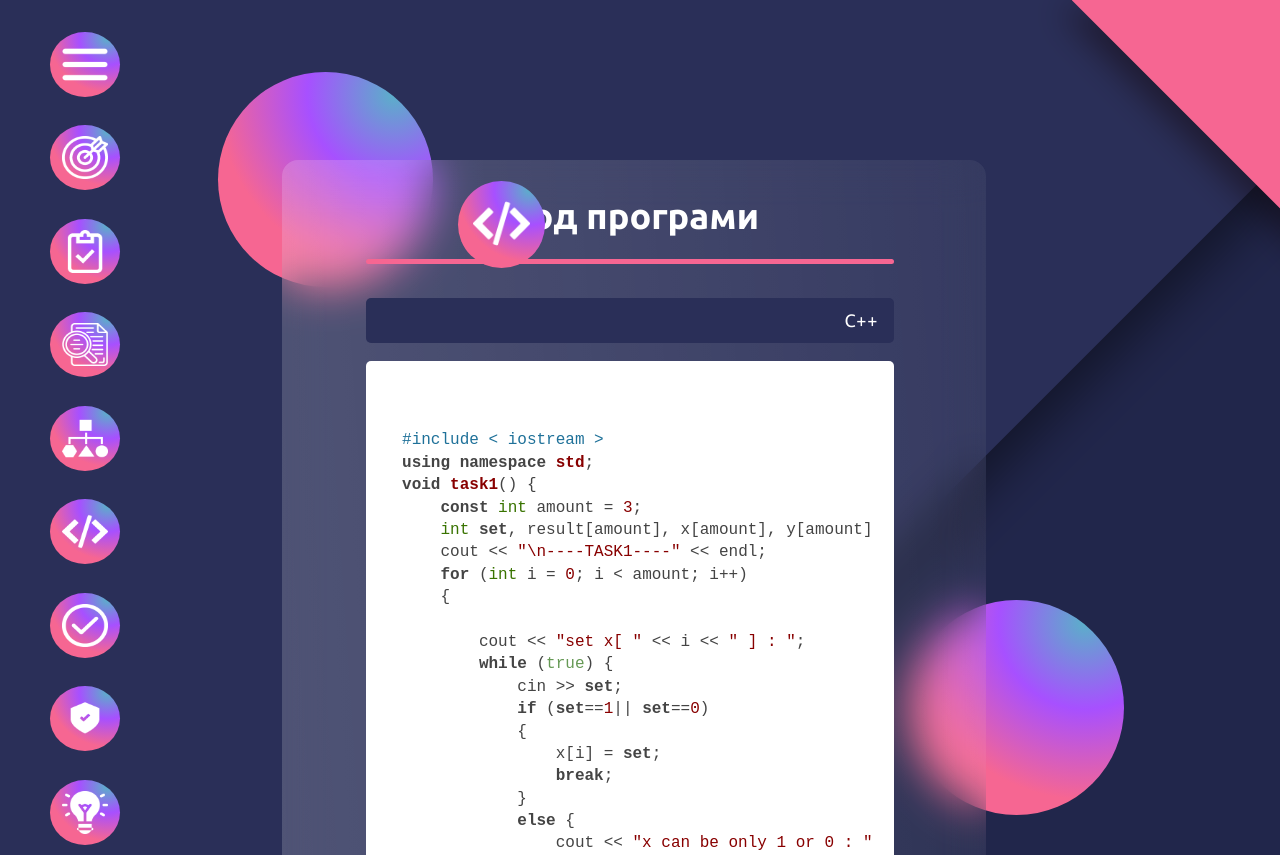
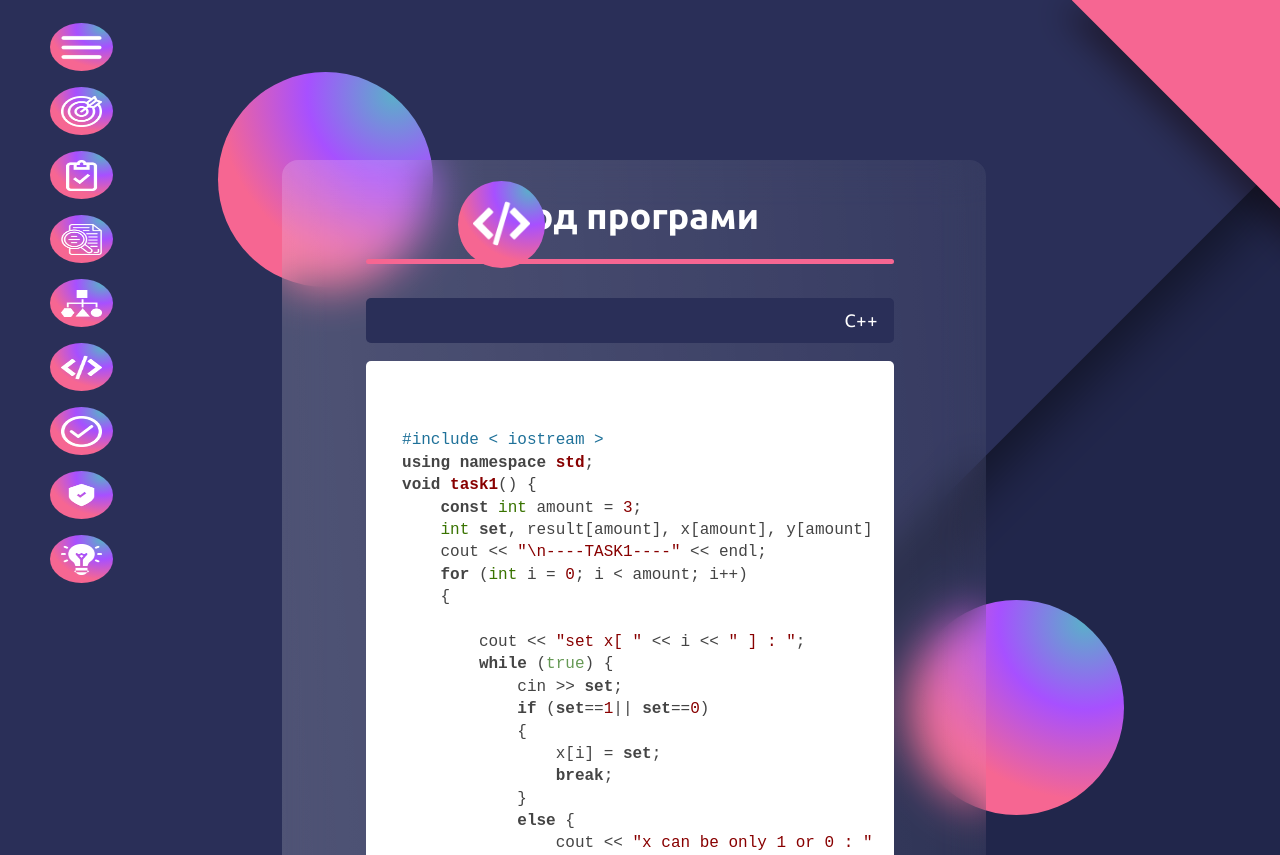
Before and after one commit to FravinCustodianStudent/Op__hlobal, a website built with Parcel: page Lab2/Code.html in a window 1280 px wide. Shown: the top 855 px of the page. Built offline with nearby package versions, Linux system fonts and the light colour scheme.

Commit message:
LAb 5, 6*

```diff
--- a/Lab1/Lab.css
+++ b/Lab1/Lab.css
@@ -33,12 +33,7 @@
   margin-top: 16%;
   margin-left: 18%;
 }
-.manuelementq{
-  position: relative;
-  height: 65%;
-  width: 65%;
-  margin: 0 auto;
-}
+
 .mtext{
   position: absolute;
   font-family: 'Ubuntu', sans-serif;
@@ -72,20 +67,6 @@
   flex-direction: column;
   z-index: 2;
 }
-.gradieninputsqz{
-  background: radial-gradient(82.92% 82.92% at 81.99% 10.25%, #5AB0C9 0%, #A750FF 48.8%, #F66692 99.48%);
-  border-radius: 50%;
-  /*  left:27px;
-    top:26px;*/
-  width: 20%;
-  justify-content: center;
-  margin-top: 9%;
-  height: 105%;
-  display: flex;
-  flex-direction: column;
-  position: relative;
-}
-
 .hovertext,.gradieninputsqz{
   box-sizing: border-box;
 }
--- a/Lab2/Lab.css
+++ b/Lab2/Lab.css
@@ -45,12 +45,6 @@
   margin-top: 16%;
   margin-left: 18%;
 }
-.manuelementq{
-  position: relative;
-  height: 65%;
-  width: 65%;
-  margin: 0 auto;
-}
 .mtext{
   position: absolute;
   font-family: 'Ubuntu', sans-serif;
@@ -84,20 +78,6 @@
   flex-direction: column;
   z-index: 2;
 }
-.gradieninputsqz{
-  background: radial-gradient(82.92% 82.92% at 81.99% 10.25%, #5AB0C9 0%, #A750FF 48.8%, #F66692 99.48%);
-  border-radius: 50%;
-  /*  left:27px;
-    top:26px;*/
-  width: 20%;
-  justify-content: center;
-  margin-top: 9%;
-  height: 105%;
-  display: flex;
-  flex-direction: column;
-  position: relative;
-}
-
 .hovertext,.gradieninputsqz{
   box-sizing: border-box;
 }
--- a/Lab3/Lab.css
+++ b/Lab3/Lab.css
@@ -80,12 +80,6 @@
   margin-top: 16%;
   margin-left: 18%;
 }
-.manuelementq{
-  position: relative;
-  height: 65%;
-  width: 65%;
-  margin: 0 auto;
-}
 .mtext{
   position: absolute;
   font-family: 'Ubuntu', sans-serif;
@@ -119,20 +113,6 @@
   flex-direction: column;
   z-index: 2;
 }
-.gradieninputsqz{
-  background: radial-gradient(82.92% 82.92% at 81.99% 10.25%, #5AB0C9 0%, #A750FF 48.8%, #F66692 99.48%);
-  border-radius: 50%;
-  /*  left:27px;
-    top:26px;*/
-  width: 20%;
-  justify-content: center;
-  margin-top: 9%;
-  height: 105%;
-  display: flex;
-  flex-direction: column;
-  position: relative;
-}
-
 .hovertext,.gradieninputsqz{
   box-sizing: border-box;
 }
--- a/Lab4/Lab.css
+++ b/Lab4/Lab.css
@@ -39,12 +39,6 @@
   margin-top: 16%;
   margin-left: 18%;
 }
-.manuelementq{
-  position: relative;
-  height: 65%;
-  width: 65%;
-  margin: 0 auto;
-}
 .mtext{
   position: absolute;
   font-family: 'Ubuntu', sans-serif;
@@ -78,21 +72,6 @@
   flex-direction: column;
   z-index: 2;
 }
-.gradieninputsqz{
-  background: radial-gradient(82.92% 82.92% at 81.99% 10.25%, #5AB0C9 0%, #A750FF 48.8%, #F66692 99.48%);
-  border-radius: 50%;
-  /*  left:27px;
-    top:26px;*/
-  width: 20%;
-  justify-content: center;
-  margin-top: 9%;
-  height: 105%;
-  display: flex;
-  flex-direction: column;
-  position: relative;
-}
-
-
 .hovertext,.gradieninputsqz{
   box-sizing: border-box;
 }
--- a/Lab5/Lab.css
+++ b/Lab5/Lab.css
@@ -45,12 +45,6 @@
   margin-top: 16%;
   margin-left: 18%;
 }
-.manuelementq{
-  position: relative;
-  height: 65%;
-  width: 65%;
-  margin: 0 auto;
-}
 .mtext{
   position: absolute;
   font-family: 'Ubuntu', sans-serif;
@@ -84,19 +78,7 @@
   flex-direction: column;
   z-index: 2;
 }
-.gradieninputsqz{
-  background: radial-gradient(82.92% 82.92% at 81.99% 10.25%, #5AB0C9 0%, #A750FF 48.8%, #F66692 99.48%);
-  border-radius: 50%;
-  /*  left:27px;
-    top:26px;*/
-  width: 20%;
-  justify-content: center;
-  margin-top: 9%;
-  height: 105%;
-  display: flex;
-  flex-direction: column;
-  position: relative;
-}
+
 
 .hovertext,.gradieninputsqz{
   box-sizing: border-box;
--- a/css/style.css
+++ b/css/style.css
@@ -59,6 +59,14 @@
   top:74%;
 }
 */
+.manuelementq{
+  position: relative;
+  height: 65%;
+  width: 65%;
+  display: block;
+  margin: 0.55em auto;
+
+}
 #menu{
   position: absolute;
   height: 50%;
@@ -72,13 +80,27 @@
   margin-left: 50px;
   //margin-top: 45px;
   width:350px;
-
-
+height: 100%;
 }
 .menu_u{
+  margin-top: 1em;
   position: relative;
+  display: block;
   width:100%;
-  height: 62px;
+  height: 6%;
+}
+.gradieninputsqz{
+  background: radial-gradient(82.92% 82.92% at 81.99% 10.25%, #5AB0C9 0%, #A750FF 48.8%, #F66692 99.48%);
+  border-radius: 50%;
+  /*  left:27px;
+    top:26px;*/
+  width: 18%;
+  justify-content: center;
+  margin-top:2%;
+  height: 100%;
+  display: flex;
+  flex-direction: column;
+  position: relative;
 }
 .hovertext{
   width:220px;
```
